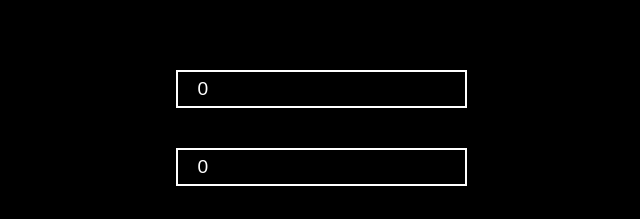
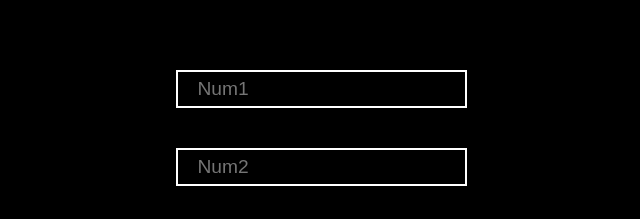
Before and after one commit to riyagarwal/react-calculator, a React (Create React App) app: page / in a window 1280 px wide. Shown: the part 133-352 px from the top of the page, without its empty margins (319-959 px from the left). Built offline with nearby package versions, Linux system fonts and the light colour scheme.

Commit message:
Update App.js

```diff
--- a/src/App.js
+++ b/src/App.js
@@ -2,8 +2,8 @@ import { useState } from "react";
 import "./App.css";
 
 function App() {
-  const [num1, setNum1] = useState(0);
-  const [num2, setNum2] = useState(0);
+  const [num1, setNum1] = useState();
+  const [num2, setNum2] = useState();
   const [result, setResult] = useState(0);
   const [error, setError] = useState();
   const [errorMsg, setErrorMsg] = useState("");
```
